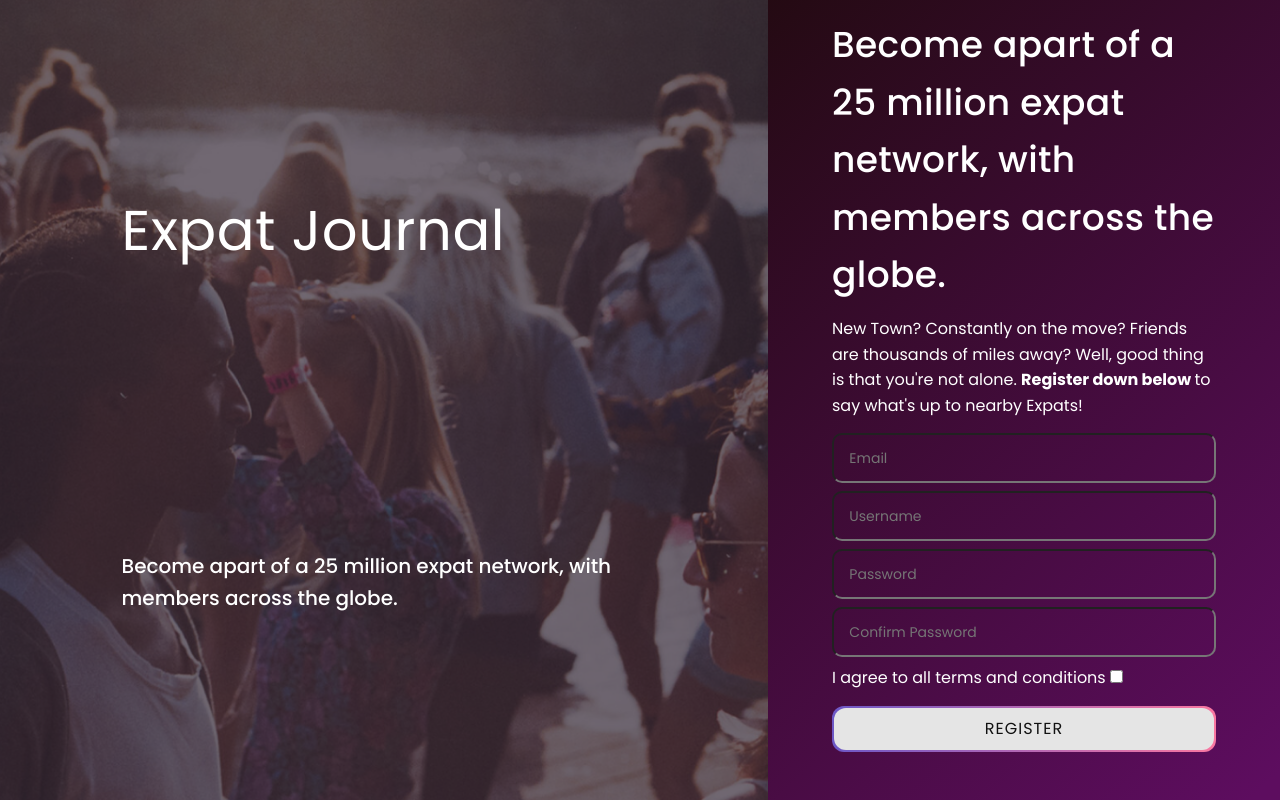
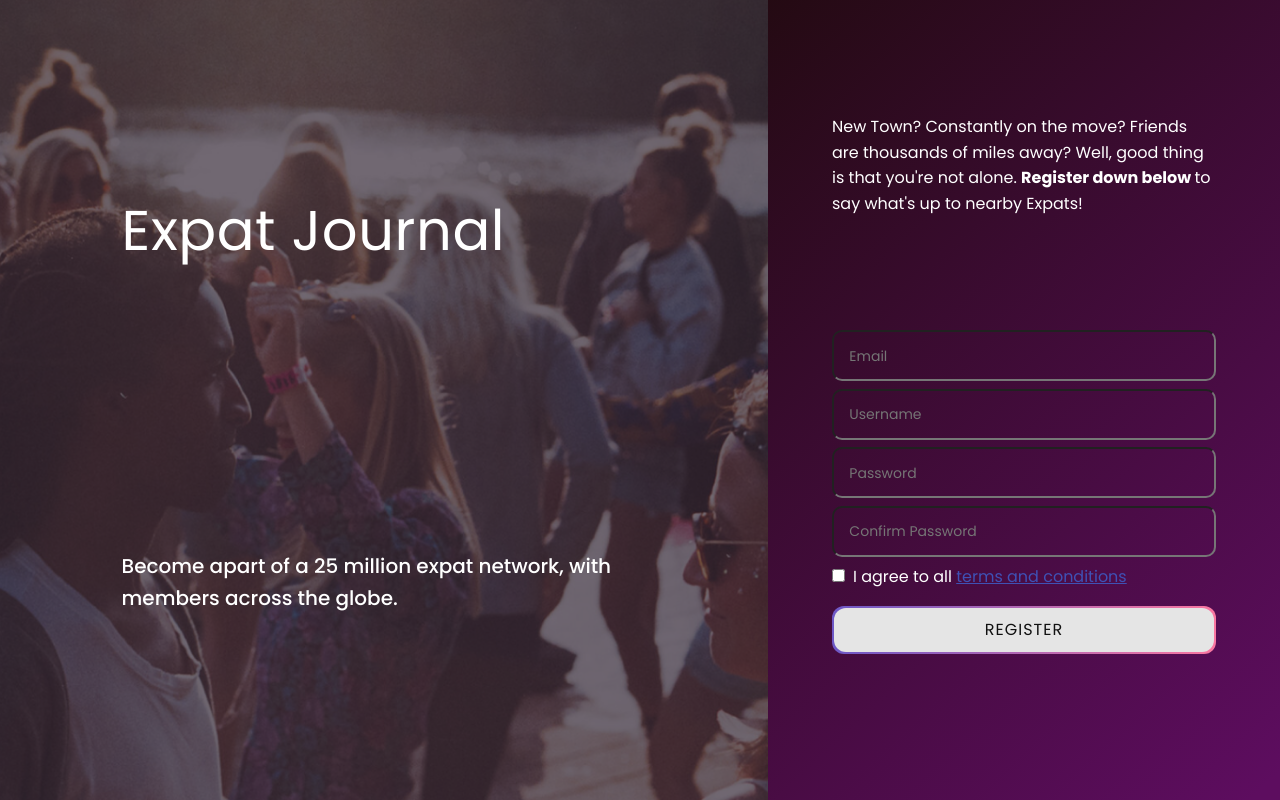
Before and after one commit to Build-Week-Expat-Journal/FE, a React (Create React App) app in the folder frontend/: page /register in a window 1280 px wide. Built offline with nearby package versions, Linux system fonts and the light colour scheme.

Commit message:
update form

```diff
--- a/frontend/src/components/RegisterMain.js
+++ b/frontend/src/components/RegisterMain.js
@@ -1,11 +1,11 @@
-import React from 'react';
+/*eslint no-restricted-globals: ["warn", "status"]*/
+import React, { useEffect } from 'react';
 import axios from 'axios';
 import { withFormik, Form, Field } from 'formik';
 import * as Yup from 'yup';
 import styled from 'styled-components';
-import bgImg from '../assets/friends-background.png'
-
-
+import { useHistory, useLocation, Link } from 'react-router-dom';
+import { useAuth } from '../context/AuthContext';
 
 // Styled Components
 
@@ -13,7 +13,17 @@ import bgImg from '../assets/friends-background.png'
   display: flex;
   flex-direction: column;
   width: 80%;
- `
+
+  .checkbox-container {
+    span {
+      margin-left: 0.5rem;
+      a {
+        color: #3f51b5;
+        text-decoration: underline;
+      }
+    }
+  }
+`;
 
 const StyledField = styled(Field)`
   color: white;
@@ -22,8 +32,7 @@ import bgImg from '../assets/friends-background.png'
   padding: 4%;
   border-radius: 10px;
   margin-bottom: 2%;
- `
-
+`;
 
 const FormButton = styled.button`
   position: relative;
@@ -58,62 +67,87 @@ import bgImg from '../assets/friends-background.png'
   &:hover {
     cursor: pointer;
   }
- `
+`;
 
 const ErrorMessage = styled.div`
   font-family: inherit;
   color: #e5195f;
   font-size: 12px;
- `
+`;
 
-const RegisterMain = ({ values, errors, touched }) => {
+const RegisterMain = ({ values, status, errors, touched }) => {
+  const { handleRegister, isAuthenticated } = useAuth();
+  const history = useHistory();
+  const location = useLocation();
+  const { from } = location.state || { from: { pathname: '/createprofile' } };
 
+  useEffect(() => {
+    if (status) handleRegister(values);
+    if (isAuthenticated) history.replace(from);
+  }, [
+    history,
+    location,
+    from,
+    status,
+    values,
+    isAuthenticated,
+    handleRegister,
+  ]);
 
   return (
     <>
-            <h2>
-                Become apart of a 25 million expat network, with members across the
-                globe.
-            </h2>
       <p>
         New Town? Constantly on the move? Friends are thousands of miles away?
-                Well, good thing is that you're not alone. <strong>Register down below </strong>
+        Well, good thing is that you're not alone.{' '}
+        <strong>Register down below </strong>
         to say what's up to nearby Expats!
       </p>
       <StyledForm>
-                <StyledField type='text' name='email' placeholder='Email' value={values.email}/>
+        <StyledField type="text" name="email" placeholder="Email" />
         {touched.email && errors.email ? (
           <ErrorMessage>{errors.email}</ErrorMessage>
-                    ) : undefined}
-                <StyledField type='text' name='username' placeholder='Username' />
-                    {touched.username && errors.username && (<ErrorMessage>{errors.username}</ErrorMessage>)}
-                <StyledField type='password' name='password' placeholder='Password' />
-                    {touched.password && errors.password && (<ErrorMessage>{errors.password}</ErrorMessage>)}
-                <StyledField type='password' name='confirm' placeholder='Confirm Password' />
-                    {touched.confirm && errors.confirm && (<ErrorMessage>{errors.confirm}</ErrorMessage>)}
-                <label className='checkbox-container'>
-                I agree to all terms and conditions<span>   </span>
+        ) : (
+          undefined
+        )}
+        <StyledField type="text" name="username" placeholder="Username" />
+        {touched.username && errors.username && (
+          <ErrorMessage>{errors.username}</ErrorMessage>
+        )}
+        <StyledField type="password" name="password" placeholder="Password" />
+        {touched.password && errors.password && (
+          <ErrorMessage>{errors.password}</ErrorMessage>
+        )}
         <StyledField
-                    type='checkbox'
-                    name='terms'
-                    value={values.terms}
+          type="password"
+          name="confirm_password"
+          placeholder="Confirm Password"
         />
+        {touched.confirm_password && errors.confirm_password && (
+          <ErrorMessage>{errors.confirm_password}</ErrorMessage>
+        )}
+        <label className="checkbox-container">
+          <StyledField type="checkbox" name="terms" checked={values.terms} />
+          <span>
+            I agree to all <Link to="/terms">terms and conditions</Link>
+          </span>
         </label>
-                <FormButton type='submit' className='register-button'><span>Register</span></FormButton>
+        <FormButton type="submit" className="register-button">
+          <span>Register</span>
+        </FormButton>
       </StyledForm>
     </>
-    )
-}
+  );
+};
 
 const FormikRegisterMain = withFormik({
-    mapPropsToValues({ email, username, password, confirm, terms }) {
+  mapPropsToValues({ email, username, password, confirm_password, terms }) {
     return {
       email: email || '',
       username: username || '',
       password: password || '',
-            confirm: confirm || '',
-            terms: terms || false // Currently unable to check and uncheck box
-        }
+      confirm_password: confirm_password || '',
+      terms: terms || false, // Currently unable to check and uncheck box
+    };
   },
   validationSchema: Yup.object().shape({
     email: Yup.string()
@@ -127,19 +161,16 @@ const FormikRegisterMain = withFormik({
       .min(6, 'Too short - at least 6 characters!')
       .max(20, 'Too Long - no more than 20 characters!')
       .required('Required'),
-        confirm: Yup.string()
+    confirm_password: Yup.string()
       .min(6, 'Too short - at least 6 characters!')
       .max(20, 'Too Long - no more than 20 characters!')
       .required('Required'),
+    terms: Yup.boolean().oneOf([true], 'Must Accept Terms'),
   }),
-    handleSubmit(values, {setStatus}) {
-        axios
-            .post('https://reqres.in/api/users/', values)
-            .then(res => { console.log(res.data) })
-            .catch(err => console.log( err.response ))
-    }
-})(RegisterMain)
-
-
+  handleSubmit(values, { setStatus, resetForm }) {
+    setStatus(values);
+    resetForm();
+  },
+})(RegisterMain);
 
 export default FormikRegisterMain;
```
Lines whose indentation alone changed are shown as unchanged.
